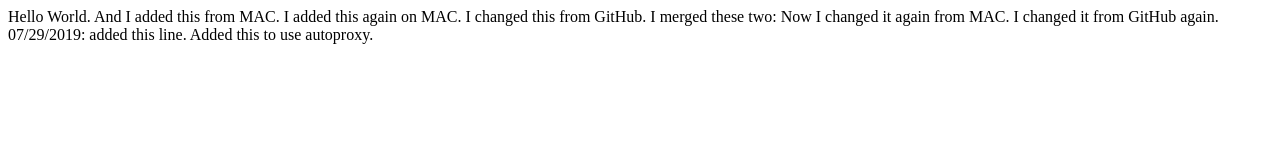
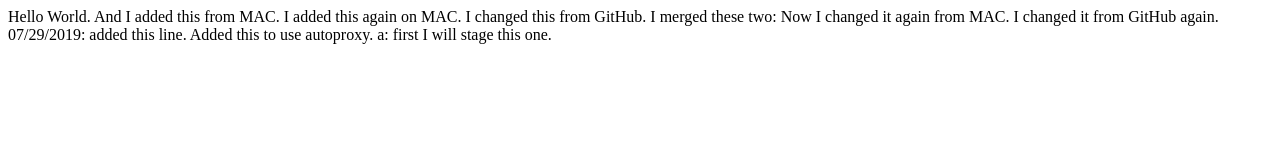
Before and after one commit to shenyush/alpha, a plain HTML site: page index.html in a window 1280 px wide. Drawn offline with Linux system fonts and the light colour scheme.

Commit message:
I am committing it now at 11:24 AM on 07/30/2019.

```diff
--- a/index.html
+++ b/index.html
@@ -3,5 +3,6 @@
 Hello World. And I added this from MAC. I added this again on MAC. I changed this from GitHub.
 I merged these two: Now I changed it again from MAC. I changed it from GitHub again.
 07/29/2019: added this line. Added this to use autoproxy.
+a: first I will stage this one.
 </body>
 </html>
```
